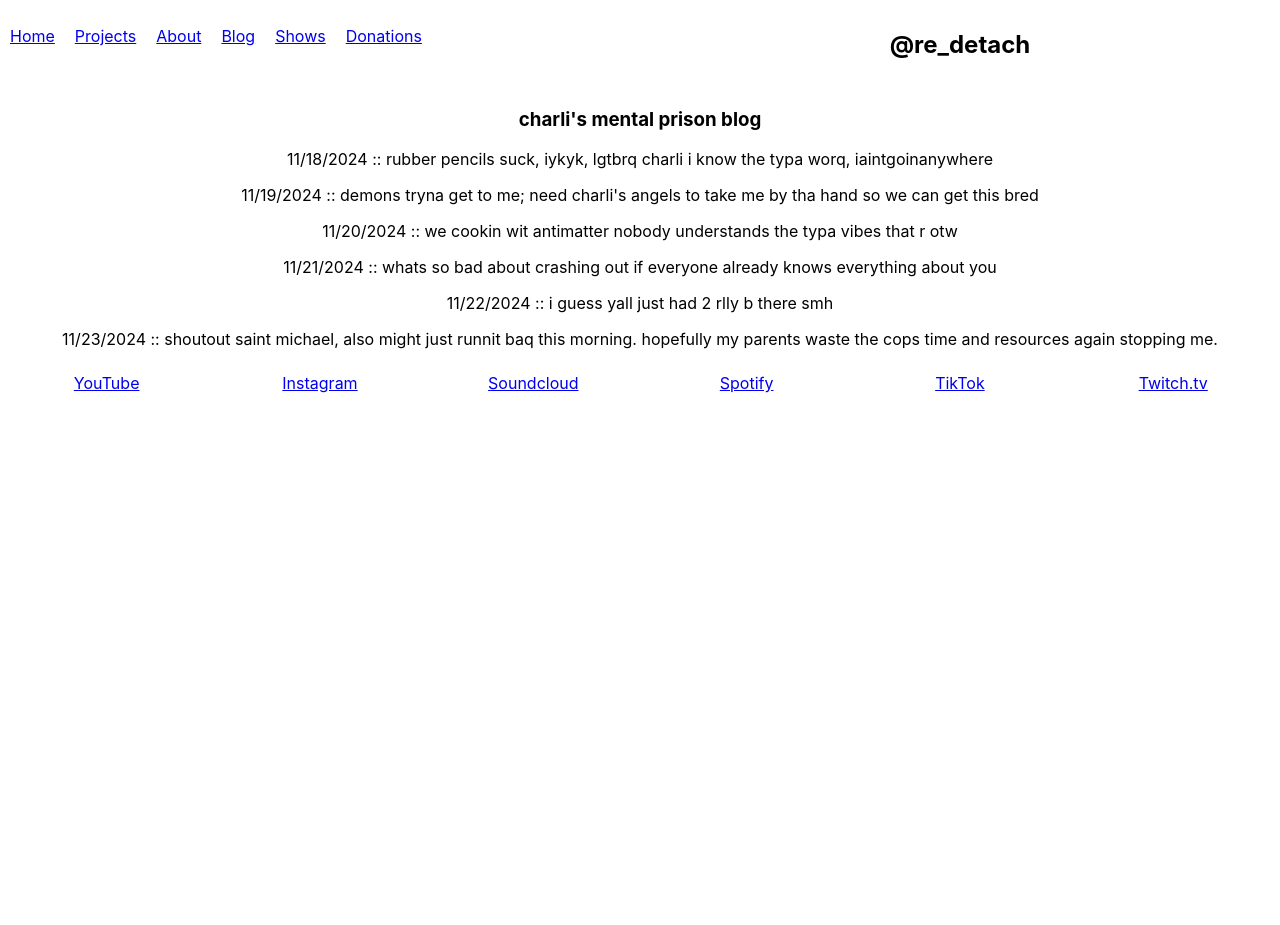
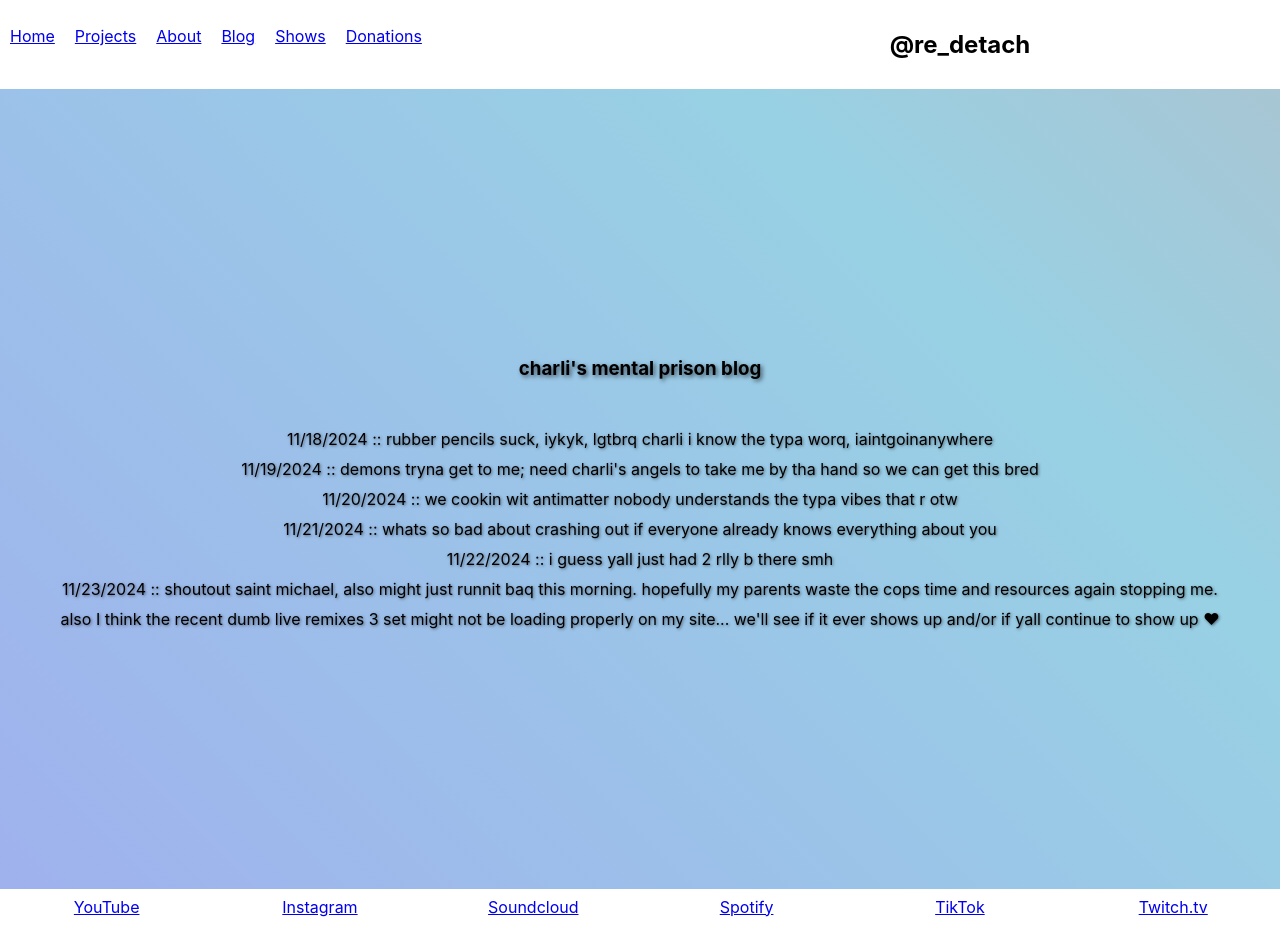
Before and after one commit to rolinmb/redetach-music, a React (Create React App) app: page /blog in a window 1280 px wide. Before the commit the page ends 800 px from the top, so only its background shows below. Built offline with nearby package versions, Linux system fonts and the light colour scheme.

Commit message:
site is cooler now imo

```diff
--- a/src/components/Blog.css
+++ b/src/components/Blog.css
@@ -0,0 +1,37 @@
+#blog-wrap {
+    width: 100%;
+    height: 100vh;
+    display: flex;
+    flex-direction: column;
+    justify-content: center;
+    align-items: center;
+    background: linear-gradient(45deg, #ff7eb3, #fec8d8, #a2a6f1, #98d1e4, #d4a5a5);
+    background-size: 400% 400%;
+    animation: gradientFade 10s infinite;
+  }
+
+  @keyframes gradientFade {
+    0% {
+      background-position: 0% 50%; /* Start from one position */
+    }
+    50% {
+      background-position: 100% 50%; /* Move gradient to a different position */
+    }
+    100% {
+      background-position: 0% 50%; /* Return to the start position */
+    }
+  }
+
+  #blog-header-wrap {
+    text-align: center;
+    margin-bottom: 20px;
+    color: #000;
+    text-shadow: 2px 2px 4px rgba(0, 0, 0, 0.6);
+  }
+
+  #blog-body-wrap p {
+    margin: 10px 0;
+    color: #000;
+    text-shadow: 1px 1px 3px rgba(0, 0, 0, 0.5);
+    font-size: 16px;
+  }
--- a/src/components/Blog.js
+++ b/src/components/Blog.js
@@ -14,6 +14,7 @@ const Blog = () => {
         <p>11/21/2024 :: whats so bad about crashing out if everyone already knows everything about you</p>
         <p>11/22/2024 :: i guess yall just had 2 rlly b there smh</p>
         <p>11/23/2024 :: shoutout saint michael, also might just runnit baq this morning. hopefully my parents waste the cops time and resources again stopping me.</p>
+        <p>              also I think the recent dumb live remixes 3 set might not be loading properly on my site... we'll see if it ever shows up and/or if yall continue to show up ♥</p>
       </div>
     </div>
   );
--- a/src/components/Shows.css
+++ b/src/components/Shows.css
@@ -0,0 +1,37 @@
+#shows-wrap {
+    width: 100%;
+    height: 100vh;
+    display: flex;
+    justify-content: center;
+    align-items: center;
+    text-align: center;
+    color: #000; /* White text for contrast */
+    text-shadow: 2px 2px 8px rgba(0, 0, 0, 0.8); /* Glow for readability */
+    font-size: 1.5rem;
+    background: radial-gradient(circle, #ff6f91, #71b1ff, #ff5f92, #c971f9);
+    background-size: 200% 200%;
+    animation: trippyPulse 6s infinite alternate ease-in-out;
+  }
+
+@keyframes trippyPulse {
+    0% {
+      background-position: 0% 50%;
+      background-size: 150%;
+    }
+    25% {
+      background-position: 50% 0%;
+      background-size: 170%;
+    }
+    50% {
+      background-position: 100% 50%;
+      background-size: 190%;
+    }
+    75% {
+      background-position: 50% 100%;
+      background-size: 170%;
+    }
+    100% {
+      background-position: 0% 50%;
+      background-size: 150%;
+    }
+}
--- a/src/components/Shows.js
+++ b/src/components/Shows.js
@@ -4,7 +4,7 @@ import React from 'react';
 const Shows = () => {
   return (
     <div id="shows-wrap" className='page-wrap'>
-      <p><a href='https://www.charlixcx.com/'>catch me at charli's shows innafew weeks</a></p>
+      <p><a href='https://www.charlixcx.com/'>catch me at charli's shows innafew weeks and in the US next spring; maybe in mexico too... LETS GO!</a></p>
     </div>
   );
 }
```
